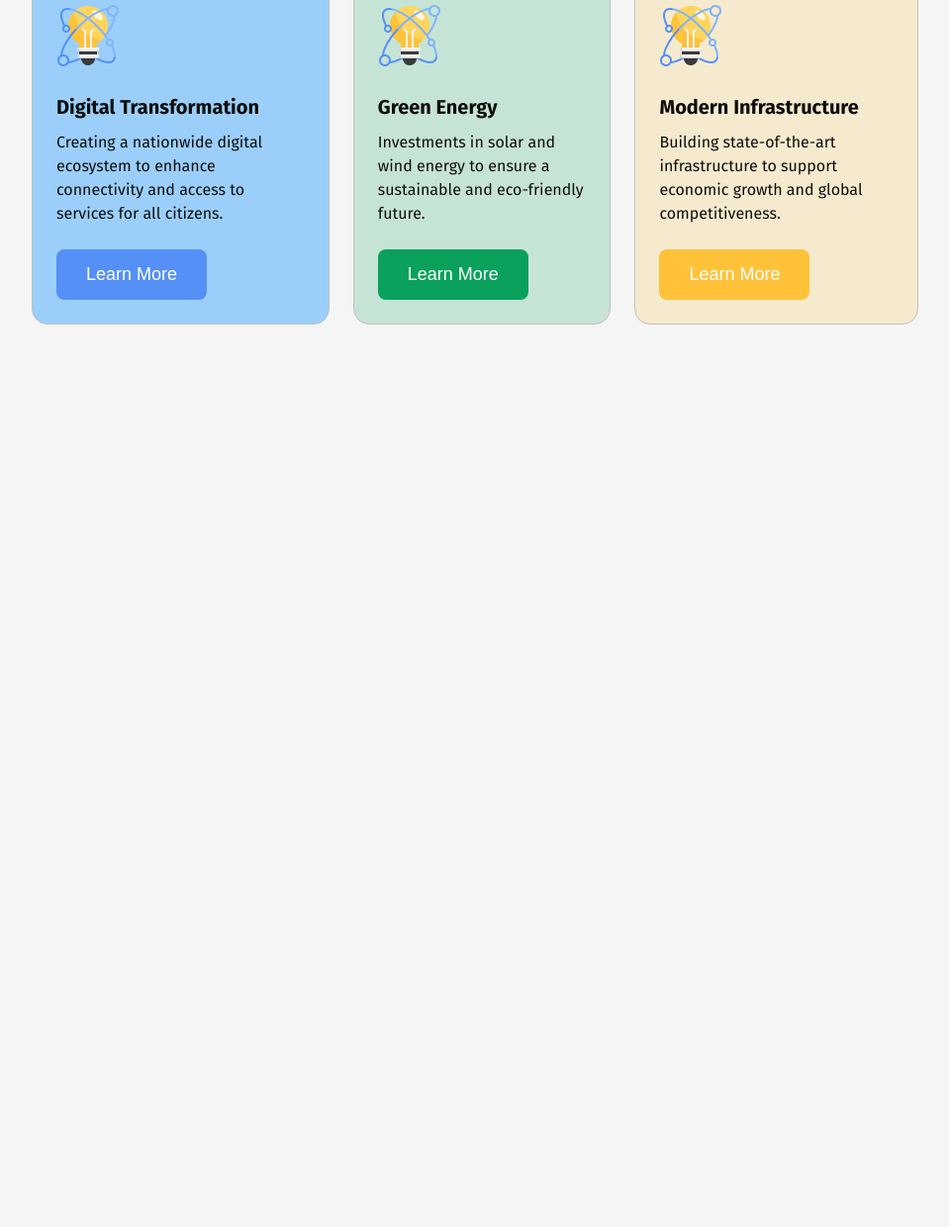
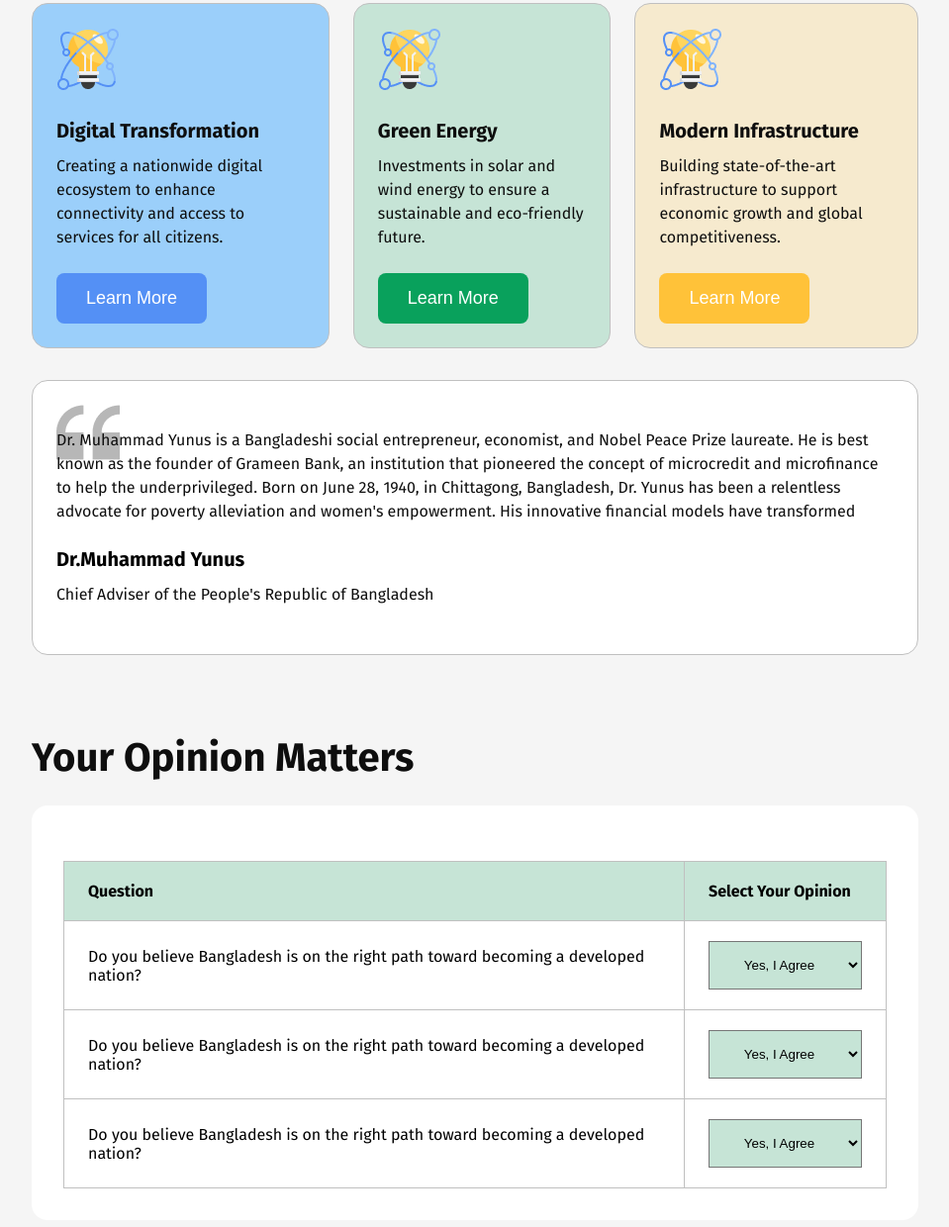
Before and after one commit to muhammadsagor11/1st-assignment, a plain HTML site: page index.html in a window 1280 px wide. Shown: the part 1529-2769 px from the top of the page at 99% size, without its empty margins (160-1119 px from the left). Before the commit the page ends 1937 px from the top, so only its background shows below. Drawn offline with Linux system fonts and the light colour scheme.

Commit message:
added Vision of Future section

```diff
--- a/index.html
+++ b/index.html
@@ -40,35 +40,39 @@
                     <div class="pillar-card">
                         <img src="assets/card-icon.png" alt="">
                         <h3 class="sub-title common-h">Innovation</h3>
-                        <p class="common-p">Programing Hero is strong pillars for me.Because I want to become a developer.</p>
+                        <p class="common-p">Banglash 2.0 is a groundbreaking advancement in the field of Bengali language processing.  </p>
                     </div>
 
                     <div class="pillar-card">
                         <img src="assets/card-icon.png" alt="">
                         <h3 class="sub-title common-h">Sustainability</h3>
-                        <p class="common-p">Programing Hero is strong pillars for me.Because I want to become a developer.</p>
+                        <p class="common-p">As one of the most widely spoken languages in the world, engali has a rich history</p>
                     </div>
 
                     <div class="pillar-card">
                         <img src="assets/card-icon.png" alt="">
                         <h3 class="sub-title common-h">Infrastructure</h3>
-                        <p class="common-p">Programing Hero is strong pillars for me.Because I want to become a developer.</p>
+                        <p class="common-p">Banglash 2.0 is a groundbreaking advancement in the field of Bengali language processing.  </p>
                     </div>
 
                     <div class="pillar-card">
                         <img src="assets/card-icon.png" alt="">
                         <h3 class="sub-title common-h">Empowerment</h3>
-                        <p class="common-p">Programing Hero is strong pillars for me.Because I want to become a developer.</p>
+                        <p class="common-p">As one of the most widely spoken languages in the world, engali has a rich history</p>
                     </div>
                 </div>
             </section>
 
-                                                        <!-- vision-section -->
 
-            <section class="vision-section">
-                <div class="vision-title">
+
+                                                        <!-- vision-section start  -->
+
+
+
+            <section class="vision-conatinar">
+                <div class="vision-contant">
                     <h2 class="common-h">The Vision of Future</h2>
-                    <p class="common-p">Bangladesh 2.0 aims to redefine the nation’s trajectory by embracing cutting-edge technology, promoting inclusive growth, and ensuring sustainability. With initiatives in renewable energy, digital transformation, and robust infrastructure, the country is set to become a global model of development.</p>
+                    <p class="common-p">Banglash 2.0 represents a significant leap in Bengali language processing technology. By combining cutting-edge features with ease of use, it empowers individuals and organizations to harness the full potential of the Bengali language in the digital age.</p>
                 </div>
 
                 <div class="vision-card-container">
@@ -92,9 +96,65 @@
                         <p class="desc common-p">Building state-of-the-art infrastructure to support economic growth and global competitiveness.</p>
                         <button class="btn-3 common-btn">Learn More</button>
                     </div>
-                </div>
+                 </div>
+                <div class="vision-chalange">
+                    <p class="common-p">Dr. Muhammad Yunus is a Bangladeshi social entrepreneur, economist, and Nobel Peace Prize laureate. He is best known as the founder of Grameen Bank, an institution that pioneered the concept of microcredit and microfinance to help the underprivileged. Born on June 28, 1940, in Chittagong, Bangladesh, Dr. Yunus has been a relentless advocate for poverty alleviation and women's empowerment. His innovative financial models have transformed</p>
+                    <h3 class="sub-title">Dr.Muhammad Yunus</h3>
+                     <p class="common-p">Chief Adviser of the People's Republic of Bangladesh</p>
+                 </div>
 
             </section>
+
+
+
+                                                         <!-- opinion section start  -->
+
+
+
+
+         <section class="opinion-section">
+            <h2 class="common-h">Your Opinion Matters</h2>
+            <div class="table-container">
+                <table>
+                    <tr>
+                        <th>Question</th>
+                        <th>Select Your Opinion</th>
+                    </tr>
+
+
+                    <tr>
+                        <td>Do you believe Bangladesh is on the right path toward becoming a developed nation?</td>
+                        <td>
+                            <select>
+                                <option value="Yes, I Agree">Yes, I Agree</option>
+                            </select>
+                        </td>
+                    </tr>
+
+
+                    <tr>
+                        <td>Do you believe Bangladesh is on the right path toward becoming a developed nation?</td>
+                        <td>
+                            <select>
+                                <option value="Yes, I Agree">Yes, I Agree</option>
+                            </select>
+                        </td>
+                    </tr>
+
+
+                    <tr>
+                        <td>Do you believe Bangladesh is on the right path toward becoming a developed nation?</td>
+                        <td>
+                            <select>
+                                <option>Yes, I Agree</option>
+                            </select>
+                        </td>
+                    </tr>
+
+                </table>
+            </div>
+         </section>
+
 
 
         </main>
--- a/style.css
+++ b/style.css
@@ -109,38 +109,120 @@ nav{
 
 
 
-.vision-section{
+.vision-conatinar{
     margin-bottom: 80px;
 }
-.vision-title{
+
+
+.vision-contant{
     margin: 10px 0;
     padding: 10px;
 }
+
+
 .vision-card-container{
     display: flex;
     gap: 24px;
 }
-.vision-title .common-h{
+
+
+.vision-contant .common-h{
     padding: 24px 0;
 }
+
+
 .vision-card-container button{
     margin-top: 24px;
 }
+
+
 .card-1{
     background-color: #9BCFFA;
 }
+
+
 .card-2{
     background-color: #C6E4D6;
 }
+
+
 .card-3{
     background-color: #F6EACE;
 }
+
+
 .btn-1{
     background-color: #5490F5;
 }
+
+
 .btn-2{
     background-color: #09A15C;
 }
+
+
 .btn-3{
     background-color: #FFC239;
 }
+
+
+.vision-chalange{
+    background-image: url(assets/quote-bg.png);
+    padding: 48px 24px;
+    background-color: white;
+    margin: 32px 0 80px 0;
+    border: 1px solid silver;
+    border-radius: 16px;
+    background-repeat: no-repeat;
+    background-position:top 20px left 24px;
+}
+
+
+
+
+                                                    /* opinion section starts  */
+
+
+
+
+.opinion-section{
+    margin-bottom: 80px;
+}
+
+
+.opinion-section h2{
+    padding-bottom: 24px;
+}
+
+
+.table-container{
+    background-color: white;
+    padding: 32px;
+    border-radius: 16px;
+}
+
+
+table{
+    border-collapse: collapse;
+    width: 100%;
+    margin-top: 24px;
+}
+
+
+td, th{
+    border: 1px solid silver;
+    padding: 20px 24px;
+    text-align: left;
+}
+
+
+th{
+    background-color: #C6E4D6;
+}
+
+
+select{
+    padding: 15px 30px;
+    background-color: #C6E4D6;
+    text-align: center;
+}
```
